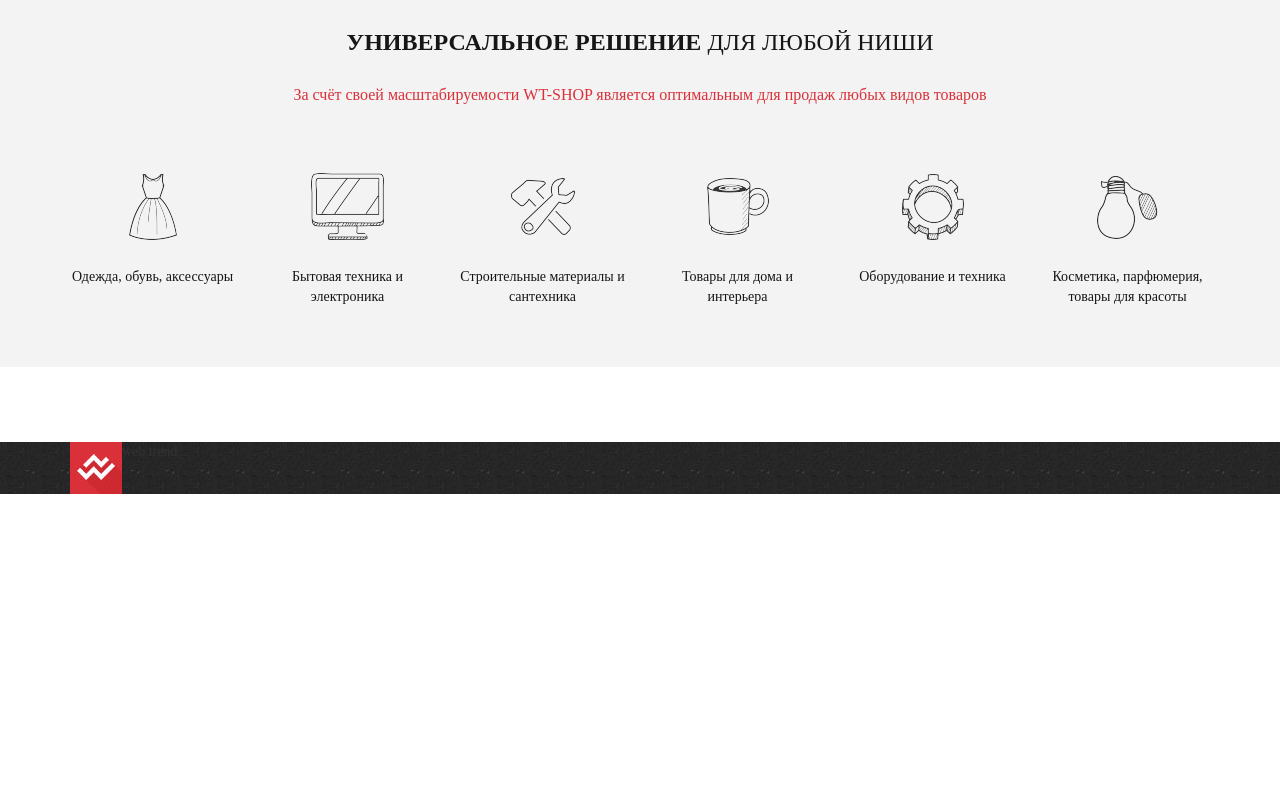
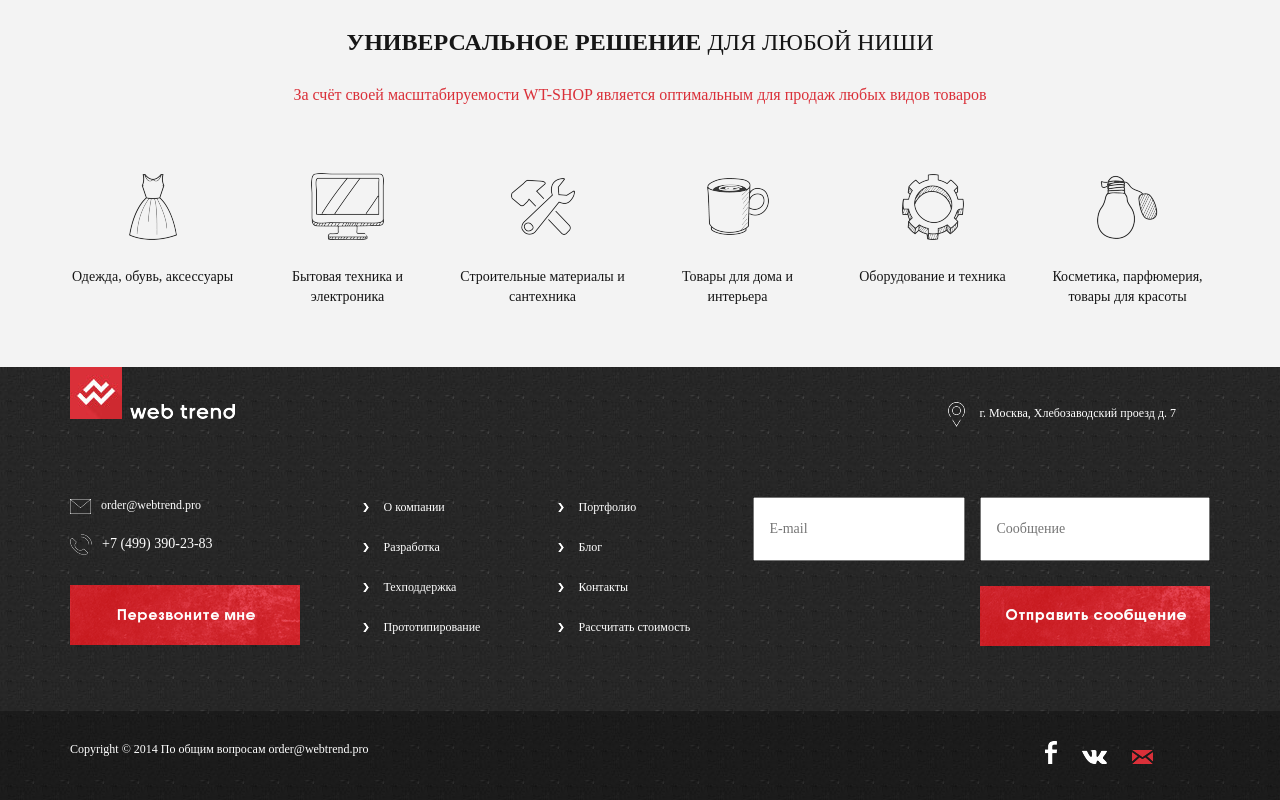
Before and after one commit to Sigizmund2012/webtrends, a website: page build/index.html in a window 1280 px wide. Shown: the part 1426-2226 px from the top of the page. Before the commit the page ends 1920 px from the top, so only its background shows below. Drawn offline with nearby package versions, Linux system fonts and the light colour scheme; files that its build step writes are made by us from their sources.

Commit message:
Over footer

```diff
--- a/build/index.html
+++ b/build/index.html
@@ -64,9 +64,14 @@
 		<div class="container">
 			<div class="row">
 				<div class="col-xs-12">
-					<h2 class="stop-solution__heading"><span class="stop-solution_pick-out">Универсальное решение</span> для любой ниши</h2>
+					<h2 class="stop-solution__heading"><span class="stop-solution_pick-out">Универсальное решение</span>
+						для любой ниши</h2>
 				</div>
-				<div class="col-xs-12"><div class="stop-solution__description">За счёт своей масштабируемости WT-SHOP является оптимальным для продаж любых видов товаров</div></div>
+				<div class="col-xs-12">
+					<div class="stop-solution__description">За счёт своей масштабируемости WT-SHOP является оптимальным
+						для продаж любых видов товаров
+					</div>
+				</div>
 			</div>
 			<div class="row">
 				<div class="col-sm-2 col-xs-12">
@@ -115,7 +120,64 @@
 			<div class="col-sm-2">
 				<div class="web-trends">
 					<div class="web-trends__logo"></div>
-					<div class="web-trends__text">web trend</div>
+					<div class="web-trends__text hidden-md hidden-sm"></div>
+				</div>
+			</div>
+			<div class="col-sm-3 col-sm-offset-7">
+				<div class="footer-address">
+					<div class="footer-address__text">г. Москва, Хлебозаводский проезд д. 7</div>
+				</div>
+			</div>
+		</div>
+		<div class="footer-row-divider clearfix"></div>
+		<div class="row">
+			<div class="col-sm-3">
+				<div class="footer-contacts">
+					<div class="footer-contacts__email">order@webtrend.pro</div>
+					<div class="footer-contacts__phone">+7 (499) 390-23-83</div>
+					<a href="#" class="footer-contacts__call-me"></a>
+				</div>
+			</div>
+			<div class="col-sm-2 col-xs-6">
+				<ul class="services">
+					<li class="services__item"><a href="">О компании</a></li>
+					<li class="services__item"><a href="">Разработка</a></li>
+					<li class="services__item"><a href="">Техподдержка</a></li>
+					<li class="services__item"><a href="">Прототипирование</a></li>
+				</ul>
+			</div>
+			<div class="col-sm-2 col-xs-6">
+				<ul class="services">
+					<li class="services__item"><a href="">Портфолио</a></li>
+					<li class="services__item"><a href="">Блог</a></li>
+					<li class="services__item"><a href="">Контакты</a></li>
+					<li class="services__item"><a href="">Рассчитать стоимость</a></li>
+				</ul>
+			</div>
+			<div class="col-sm-5 col-xs-12">
+				<form action="message.php" class="footer-form">
+					<div class="footer-form__input-wrapper">
+						<input type="email" placeholder="E-mail" name="email" class="footer-form__email"><input
+							type="text" placeholder="Сообщение" name="message" class="footer-form__message">
+					</div>
+					<div class="footer-form__submit-wrapper">
+						<input
+								type="submit" value="" class="footer-form__submit">
+					</div>
+				</form>
+			</div>
+		</div>
+	</div>
+	<div class="footer-bottom">
+		<div class="container">
+			<div class="row">
+				<div class="col-sm-4">
+					 <div class="copyright">Copyright &copy; 2014 По общим вопросам order@webtrend.pro</div>
+				</div>
+				<div class="col-sm-2 col-sm-offset-6">
+					<div class="social">
+						<a href="" class="social__facebook"></a><a href="" class="social__vk"></a><a href="" class="social__mailto"></a>
+					</div>
 				</div>
 			</div>
 		</div>
--- a/build/scss/styles.scss
+++ b/build/scss/styles.scss
@@ -57,7 +57,7 @@ body {
 /* Article */
 
 article {
-  padding: 75px 0;
+  padding: 75px 0 0;
 }
 
 .shop-pages {
@@ -176,11 +176,174 @@ footer{
 }
 
 .web-trends{
+  position: relative;
+  height: 52px;
   &__logo{
     width: 52px;
     height: 52px;
     background: url("../img/wt-logo.jpg") center no-repeat;
     float: left;
+  }
+  &__text{
+    width: 105px;
+    height: 15px;
+    background: url("../img/logo-text.png") center no-repeat;
+    position: absolute;
+    right: 0;
+    bottom: 0;
+  }
+}
+
+.footer-address{
+  margin-top: 35px;
+  color: #fff;
+  font-size: 12px;
+  &__icon{
+  }
+  &__text{
+    display: inline-block;
+    &:before{
+      content: "";
+      display: inline-block;
+      margin-right: 15px;
+      width: 17px;
+      height: 25px;
+      background: url("../img/address-icon.png") center no-repeat;
+      vertical-align: middle;
+    }
+  }
+}
+
+.footer-row-divider{
+  margin-top: 70px;
+}
+
+.footer-contacts{
+  &__email{
+    color: #fff;
+    font-size: 12px;
+    &:before{
+      content: "";
+      display: inline-block;
+      width: 21px;
+      height: 15px;
+      margin-right: 10px;
+      vertical-align: middle;
+      background: url("../img/footer-email-icon.png") center no-repeat;
+    }
+  }
+  &__phone{
+    color: #fff;
+    font-size: 14px;
+    margin-top: 20px;
+    &:before{
+      content: "";
+      display: inline-block;
+      width: 22px;
+      height: 21px;
+      margin-right: 10px;
+      vertical-align: middle;
+      background: url("../img/footer-phone-icon.png") center no-repeat;
+    }
+  }
+  &__call-me{
+    margin-top: 30px;
+    display: inline-block;
+    width: 230px;
+    height: 60px;
+    background: url("../img/footer-callme-icon.png") center no-repeat;
+  }
+}
+
+.services{
+  margin: 0;
+  padding: 0;
+  list-style: none;
+  &__item{
+    margin-bottom: 20px;
+    &:last-child{
+      margin-bottom: 0;
+    }
+    & a{
+      color: #fff;
+      font-size: 12px;
+      background: url("../img/footer-list-item.png") 0 center no-repeat;
+      padding-left: 21px;
+      display: inline-block;
+      transition: all 0.5s;
+      &:hover{
+        color: #da3039;
+        text-decoration: none;
+        transform: translate( 10px, 0 );
+        transition: all 0.5s;
+        background: url("../img/footer-list-item-hover.png") 0 center no-repeat;
+      }
+    }
+  }
+}
+
+.footer-form{
+  &__input-wrapper{
+    display: flex;
+    flex-wrap: nowrap;
+  }
+  &__email,
+  &__message{
+    padding: 20px 15px;
+  }
+  &__email{
+    margin: 0 15px 0 0;
+  }
+  &__message{
+    flex-grow: 2;
+  }
+  &__submit-wrapper{
+    display: flex;
+    flex-direction: row-reverse;
+  }
+  &__submit{
+    background: url("../img/footer-message-icon.png") center no-repeat;
+    width: 230px;
+    height: 60px;
+    border: none;
+    outline: none;
+    margin: 25px 0 0;
+  }
+}
+
+.footer-bottom{
+  background: rgba( 0, 0, 0, 0.3 );
+  margin: 60px 0 0;
+  padding: 30px 0;
+}
+
+.copyright{
+  color: #fff;
+  font-size: 12px;
+}
+
+.social{
+  &__facebook,
+  &__vk,
+  &__mailto{
+    display: inline-block;
+  }
+  &__facebook{
+    width: 12px;
+    height: 23px;
+    margin: 0 25px 0 0;
+    background: url("../img/facebook-icon.png") center no-repeat;
+  }
+  &__vk{
+    width: 25px;
+    height: 14px;
+    margin: 0 25px 0 0;
+    background: url("../img/vk-icon.png") center no-repeat;
+  }
+  &__mailto{
+    width: 21px;
+    height: 14px;
+    background: url("../img/mailto-icon.png") center no-repeat;
   }
 }
 
@@ -234,6 +397,13 @@ footer{
       margin-top: 10px;
     }
   }
+  /* Footer */
+  .services{
+    margin: 20px 0 0;
+  }
+  .footer-form{
+    margin: 20px 0 0;
+  }
 }
 
 // Tablets
@@ -247,6 +417,12 @@ footer{
   .suitable-offer {
     &__elem {
       margin: 20px 0 0 64px;
+    }
+  }
+  /* Footer */
+  .footer-contacts{
+    &__call-me{
+      width: 100%;
     }
   }
 }
```
Also changed, not shown: build/img/address-icon.png (added), build/img/facebook-icon.png (added), build/img/footer-callme-icon.png (added), build/img/footer-email-icon.png (added), build/img/footer-list-item-hover.png (added), build/img/footer-list-item.png (added), build/img/footer-message-icon.png (added), build/img/footer-phone-icon.png (added), build/img/logo-text.png (added), build/img/mailto-icon.png (added), build/img/vk-icon.png (added).
